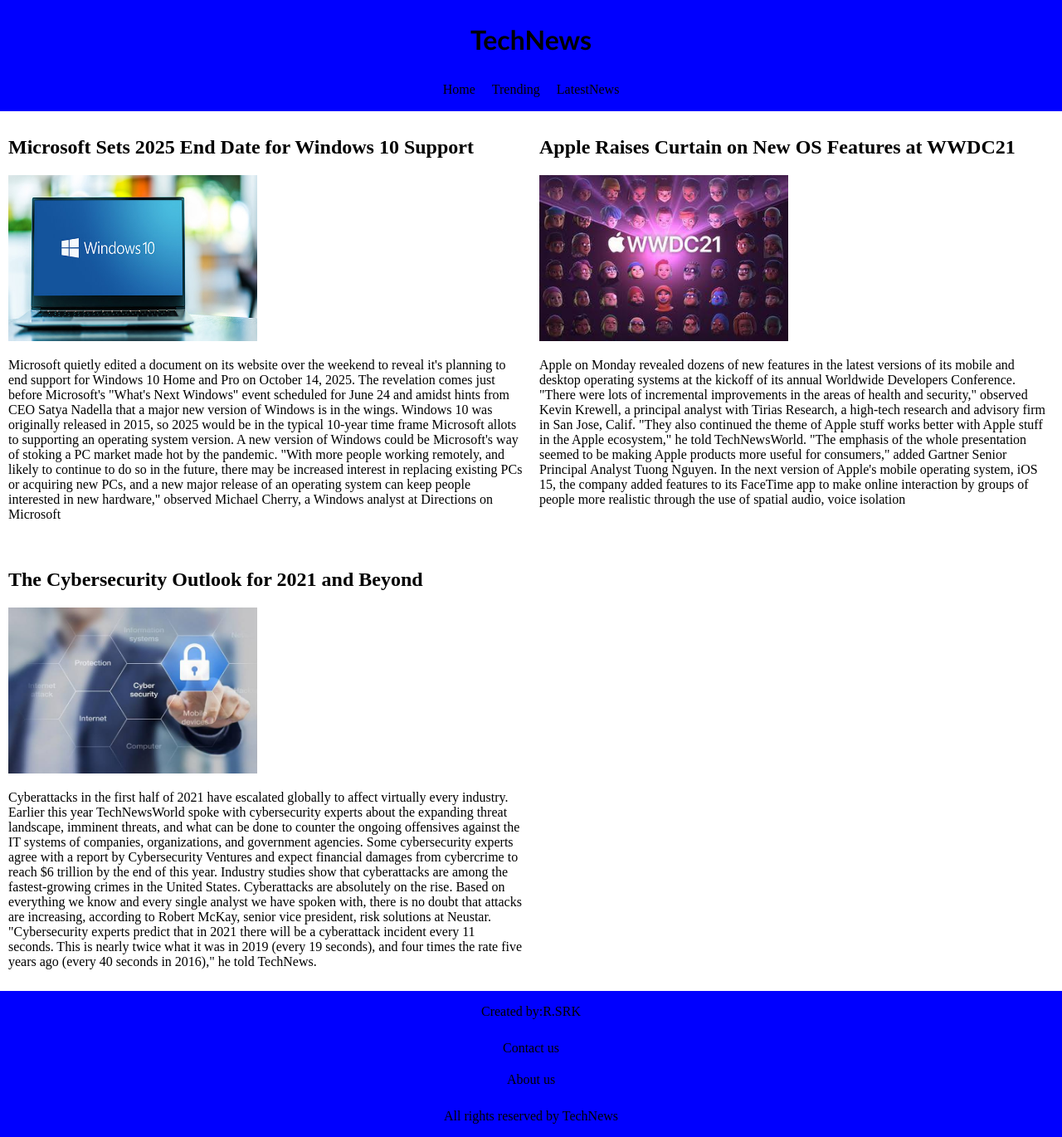
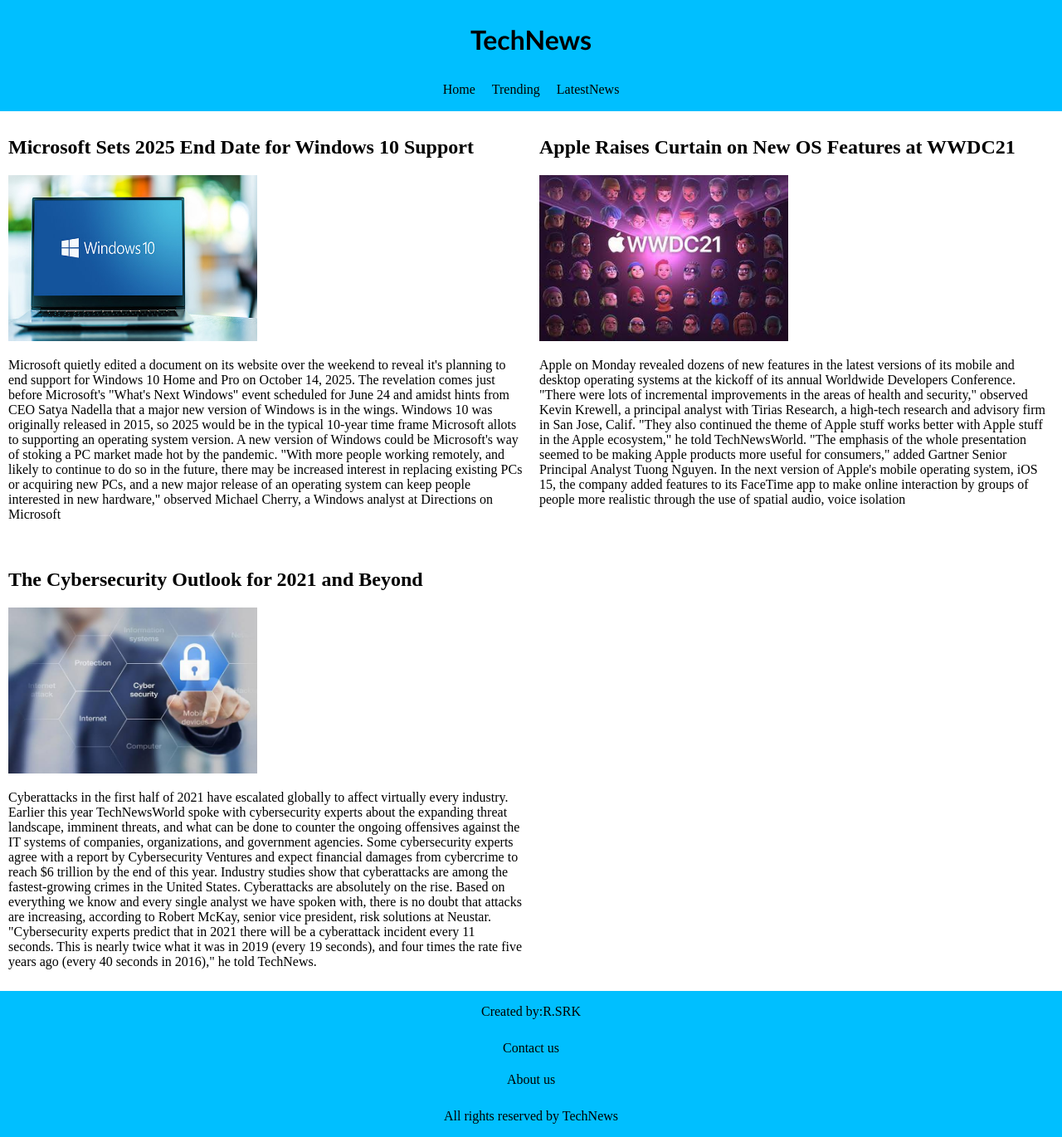
Before and after one commit to SRK-prog/SRK-prog.github.io, a plain HTML site: page index.html in a window 1280 px wide. Shown: the whole page at 83% size. Drawn offline with Linux system fonts and the light colour scheme.

Commit message:
Update style.css

```diff
--- a/style.css
+++ b/style.css
@@ -10,7 +10,7 @@
 }
 
 .header {
-  background-color: blue;
+  background-color: #00bfff;
   text-align: center;
   padding: 7px;
   position: relative;
@@ -21,7 +21,7 @@
 
 .topnav {
   overflow: hidden;
-  background-color: blue;
+  background-color:#00bfff;
   justify-content: center;
   margin: auto;
 }
@@ -41,6 +41,7 @@
 .topnav a:hover {
   background-color: white;
   color: black;
+  border-radius: .35rem;
 }
 .column {
   float: left;
@@ -64,7 +65,7 @@
 .footer {
   display: grid;
   place-items: center;
-  background-color: blue;
+  background-color:#00bfff;
 }
 .footer a {
   float: left;
```
